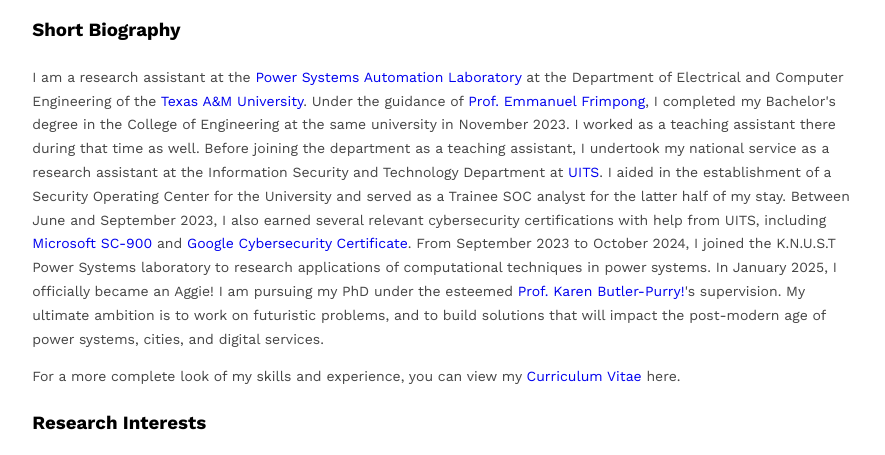
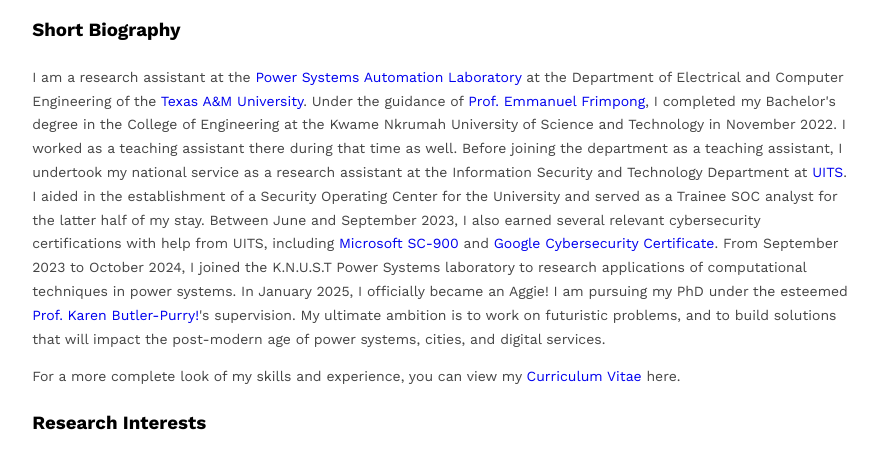
Before and after one commit to edwintenkorang/edwintenkorang.github.io, a plain HTML site: page index.html in a window 1280 px wide. Shown: the part 335-790 px from the top of the page, without its empty margins (197-1082 px from the left). Drawn offline with nearby package versions, Linux system fonts and the light colour scheme.

Commit message:
Update index.html

```diff
--- a/index.html
+++ b/index.html
@@ -47,7 +47,7 @@
                   href="https://webapps.knust.edu.gh/staff/dirsearch/profile/publications/453765c2283e.html"
                   >Prof. Emmanuel Frimpong</a
                 >, I completed my Bachelor's degree in the College of
-                Engineering at the same university in November 2023. I worked as
+                Engineering at the Kwame Nkrumah University of Science and Technology in November 2022. I worked as
                 a teaching assistant there during that time as well. Before
                 joining the department as a teaching assistant, I undertook my
                 national service as a research assistant at the Information
```
